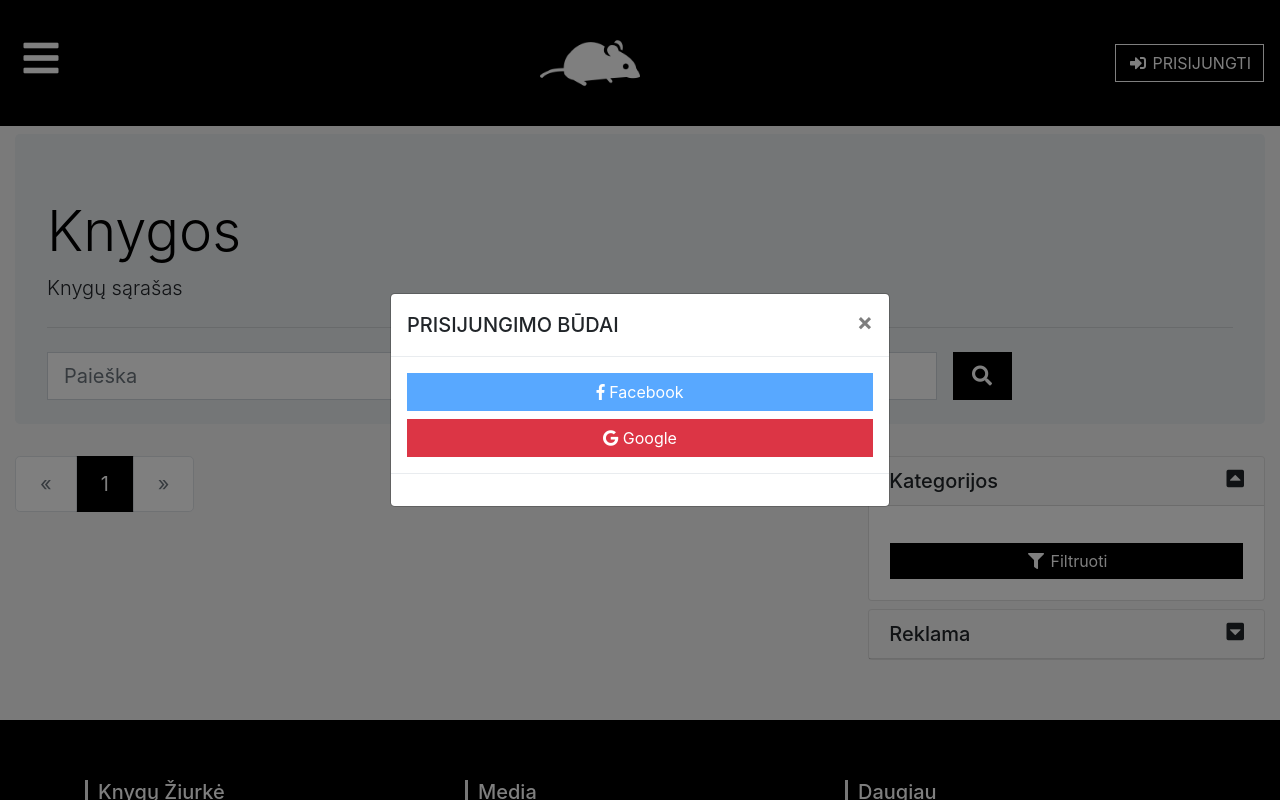
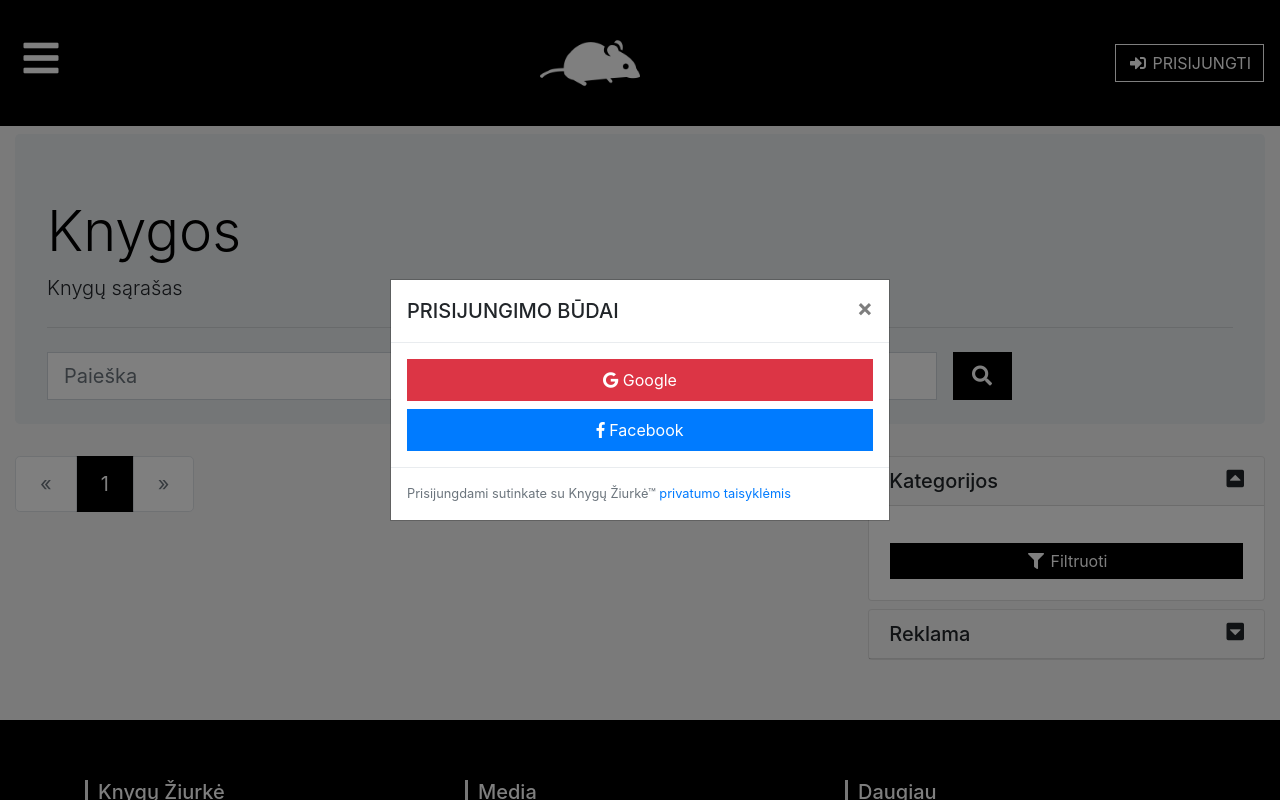
Before and after one commit to simonasbuj/projectRat, a Django app: page /knygos/ in a window 1280 px wide, after a click on "PRISIJUNGTI". Run offline with Django 3.2, Linux system fonts and the light colour scheme; data that the repository does not hold is empty; some libraries are stand-ins or nearby versions.

Commit message:
facebook login, proper search, fixed filter form resubmission

```diff
--- a/accounts/views.py
+++ b/accounts/views.py
@@ -5,8 +5,8 @@ from django.contrib.auth import logout as django_logout
 
 def logout(request):
     django_logout(request)
-    return redirect('/knygos')
+    return redirect('library:index')
 
 def login_view(request):
     print('testuojam')
-    return redirect('/knygos')
+    return redirect('library:index')
--- a/library/templates/library/index.html
+++ b/library/templates/library/index.html
@@ -52,6 +52,7 @@
     </div><!-- /row left -->
 
     <!-- pagination -->
+    {% if books.paginator.page_range %}
       <nav aria-label="Page navigation example">
         <ul class="pagination pagination-lg example">
           {% if books.has_previous %}
@@ -81,6 +82,7 @@
           {% endif %}
         </ul>
       </nav><!-- /pagination -->
+    {% endif %}
 
 </div> <!-- /column left-->
 
--- a/library/views.py
+++ b/library/views.py
@@ -1,8 +1,10 @@
 #testing
 from django.shortcuts import redirect
 
-from django.shortcuts import render
+from django.shortcuts import render, get_object_or_404, render_to_response
 from datetime import datetime
+from django.http import HttpResponseRedirect
+from django.urls import reverse
 
 
 #pagination
@@ -10,6 +12,7 @@ from django.core.paginator import EmptyPage, PageNotAnInteger, Paginator
 
 #difficult queries (or)
 from django.db.models import Q
+from unidecode import unidecode #lietuviskas raides pakeicia i angliskas, del paieskos
 
 #models
 from .models import Book, Category
@@ -21,9 +24,11 @@ def index(request):
     if request.method == 'POST' and selected_categories and 'submit_form_filter' in request.POST:
         books = Book.objects.filter(category__in=selected_categories)
         request.session['selected_categories'] = request.POST.getlist('Cat')
+        return HttpResponseRedirect(reverse('library:index'))
     elif request.method == 'POST' and not selected_categories:
         request.session['selected_categories'] = request.POST.getlist('Cat')
         books = Book.objects.all()
+        return HttpResponseRedirect(reverse('library:index'))
     elif request.session.get('selected_categories',0):
         selected_categories = Category.objects.filter(id__in=request.session['selected_categories'])
         books = Book.objects.filter(category__in=selected_categories)
@@ -42,7 +47,8 @@ def index(request):
     return render(request, 'library/index.html', context)
 
 def book_details(request, slug):
-    book = Book.objects.get(slug=slug)
+    #book = Book.objects.get(slug=slug)
+    book = get_object_or_404(Book, slug=slug)
     context = {
         'book': book,
     }
@@ -57,9 +63,11 @@ def test(request):
 
 def search(request):
     if request.method == 'POST' and request.POST.get('keywoard'):
-        keyword = request.POST.get('keywoard')
+        keyword = request.POST.get('keywoard').strip()
         print(keyword)
-        books = Book.objects.filter(Q(title__icontains=keyword) | Q(category__name__icontains=keyword))
+        #books = Book.objects.filter(Q(slug__icontains=keyword.replace(" ", "-")) | Q(title__icontains=keyword) | Q(category__name__icontains=keyword))
+        keyword = unidecode(keyword)
+        books = Book.objects.filter(Q(slug__icontains=keyword.replace(" ", "-")) | Q(category__name__icontains=keyword))
         categories = Category.objects.all()
         context = {
             'books': books,
@@ -70,7 +78,7 @@ def search(request):
     else:
         print('Nieko neivedei')
 
-    return redirect('/knygos')
+    return redirect('library:index')
 
 """ def logout_view(request):
     logout(request)
--- a/requirements.txt
+++ b/requirements.txt
@@ -14,4 +14,5 @@ requests-oauthlib==1.0.0
 six==1.11.0
 social-auth-app-django==2.1.0
 social-auth-core==1.7.0
+Unidecode==1.0.22
 urllib3==1.22
--- a/static/main/css/simple-sidebar.css
+++ b/static/main/css/simple-sidebar.css
@@ -80,6 +80,7 @@ body {
   color: #000;
   /*background: rgba(255, 255, 255, 0.2);*/
   background: #f5f5f5;
+  transition: 0.5s;
 }
 
 .activesidebar{
--- a/templates/base.html
+++ b/templates/base.html
@@ -15,7 +15,7 @@
     <link rel="stylesheet" href="https://stackpath.bootstrapcdn.com/bootstrap/4.1.0/css/bootstrap.min.css" integrity="sha384-9gVQ4dYFwwWSjIDZnLEWnxCjeSWFphJiwGPXr1jddIhOegiu1FwO5qRGvFXOdJZ4" crossorigin="anonymous">
 
     <!-- Custom styles for this template -->
-    <link href="{% static 'css/simple-sidebar.css' %}" rel="stylesheet">
+	<link href="{% static 'css/simple-sidebar.css' %}" rel="stylesheet">
 	<link href="{% static 'css/mystyle.css' %}" rel="stylesheet">
 	<link rel="stylesheet" href="https://use.fontawesome.com/releases/v5.0.10/css/all.css" integrity="sha384-+d0P83n9kaQMCwj8F4RJB66tzIwOKmrdb46+porD/OvrJ+37WqIM7UoBtwHO6Nlg" crossorigin="anonymous">
 
@@ -208,7 +208,7 @@
 	<!-- Prisijungimo Modal -->
 	<div class="modal fade" id="exampleModal" tabindex="-1" role="dialog" aria-labelledby="exampleModalLabel" aria-hidden="true">
 	  <div class="modal-dialog modal-dialog-centered" role="document">
-		<div class="modal-content">
+		<div class="modal-content no-radius">
 		  <div class="modal-header">
 			<h5 class="modal-title" id="exampleModalLabel">PRISIJUNGIMO BŪDAI</h5>
 			<button type="button" class="close" data-dismiss="modal" aria-label="Close">
@@ -216,10 +216,11 @@
 			</button>
 		  </div>
 		  <div class="modal-body">
-			<a href="#" class="btn btn-primary btn-block no-radius disabled"><i class="fab fa-facebook-f"></i> Facebook</a>
-			<a href="{% url 'social:begin' 'google-oauth2' %}" class="btn btn-danger btn-block no-radius"><i class="fab fa-google"></i> Google</a>
+			<a href="{% url 'social:begin' 'google-oauth2' %}" class="btn btn-danger btn-block no-radius py-2"><i class="fab fa-google"></i> Google</a>
+			<a href="{% url 'social:begin' 'facebook' %}" class="btn btn-primary btn-block no-radius py-2"><i class="fab fa-facebook-f"></i> Facebook</a>
 		  </div>
 		  <div class="modal-footer">
+			  <small class="text-muted mr-auto">Prisijungdami sutinkate su Knygų Žiurkė&trade; <a href="#">privatumo taisyklėmis</a></small>
 		  </div>
 		</div>
 	  </div>
```
Also changed, not shown: projectRat/settings.py (+7 -0 lines). Lines whose indentation alone changed are shown as unchanged.
